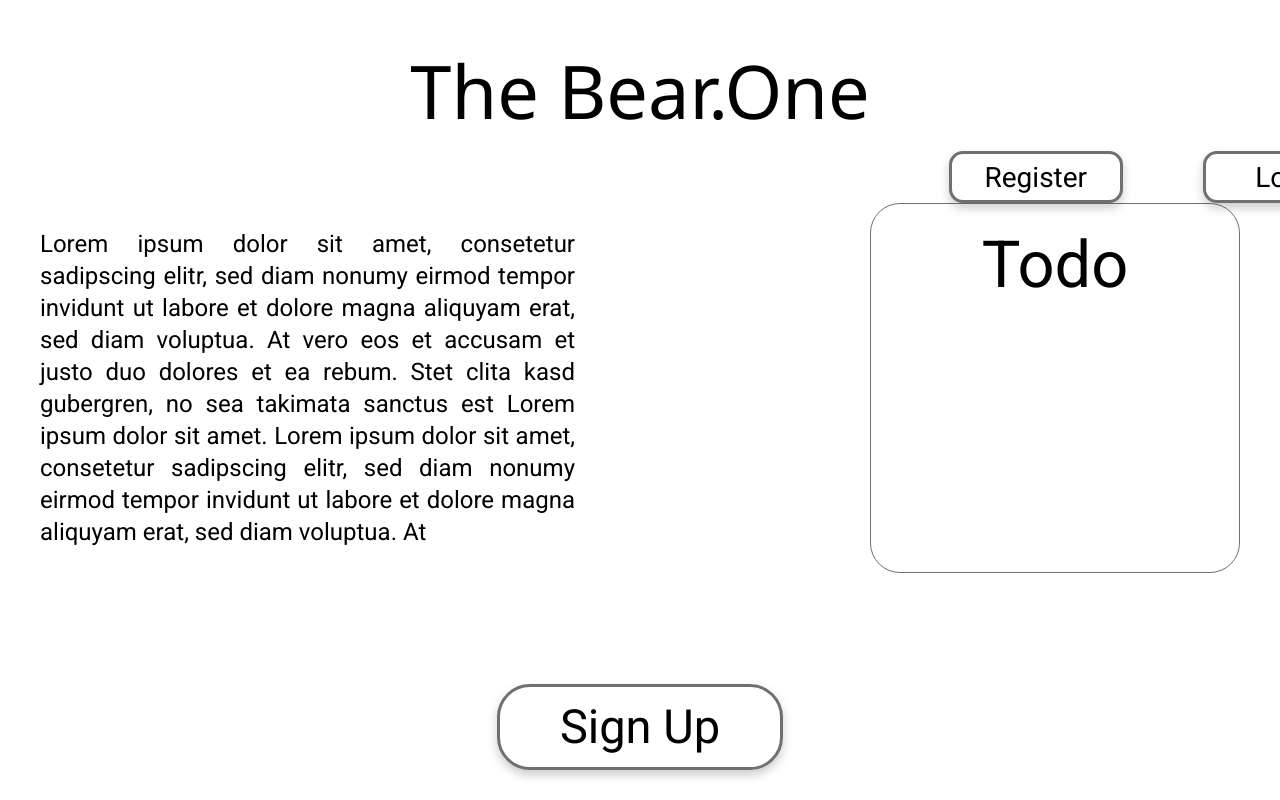
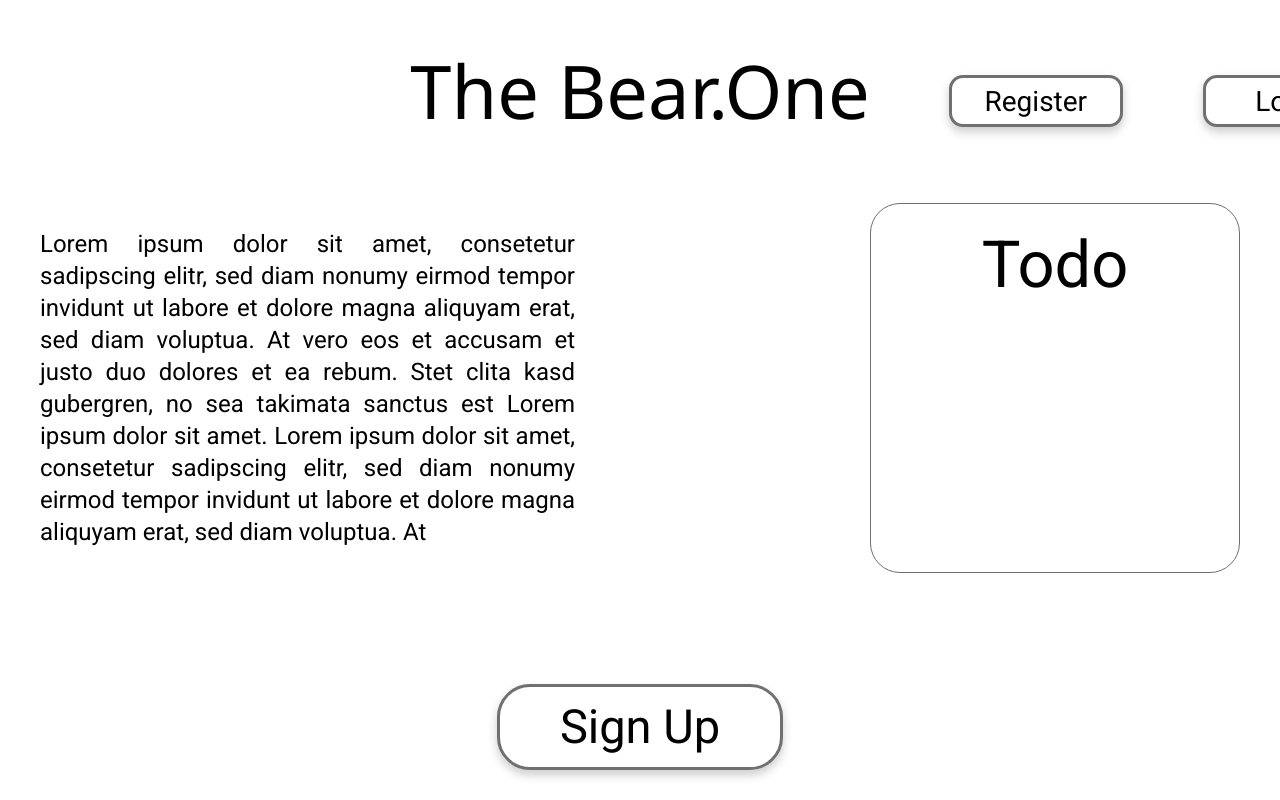
Before and after one commit to DennisBaerXY/thebearone, a React (Create React App) app in the folder react-ui/: page / in a window 1280 px wide. Shown: the top 800 px of the page. Built offline with nearby package versions, Linux system fonts and the light colour scheme; no server answers.

Commit message:
Register Login Button fix

```diff
--- a/react-ui/src/LandingPageLoggedOut/LandingPageLoggedOut.css
+++ b/react-ui/src/LandingPageLoggedOut/LandingPageLoggedOut.css
@@ -37,7 +37,7 @@
     width: 508px;
 
     left:71%;
-    top: 76px;
+    top: 0px;
 
 
 
@@ -79,9 +79,6 @@
     cursor: pointer;
 
     transition: all 1s ease-in-out;
-
-
-
 
 
 }
--- a/react-ui/src/LandingPageLoggedOut/LandingPageLoggedOut.js
+++ b/react-ui/src/LandingPageLoggedOut/LandingPageLoggedOut.js
@@ -34,7 +34,9 @@ const LandingPageLoggedOut = (props) => {
       </div>
 
       <div className='centerSignupButton'>
-        <button className='SignUpButton'>Sign Up</button>
+        <Link to='/signup'>
+          <button className='SignUpButton'>Sign Up</button>
+        </Link>
       </div>
     </div>
   );
```
